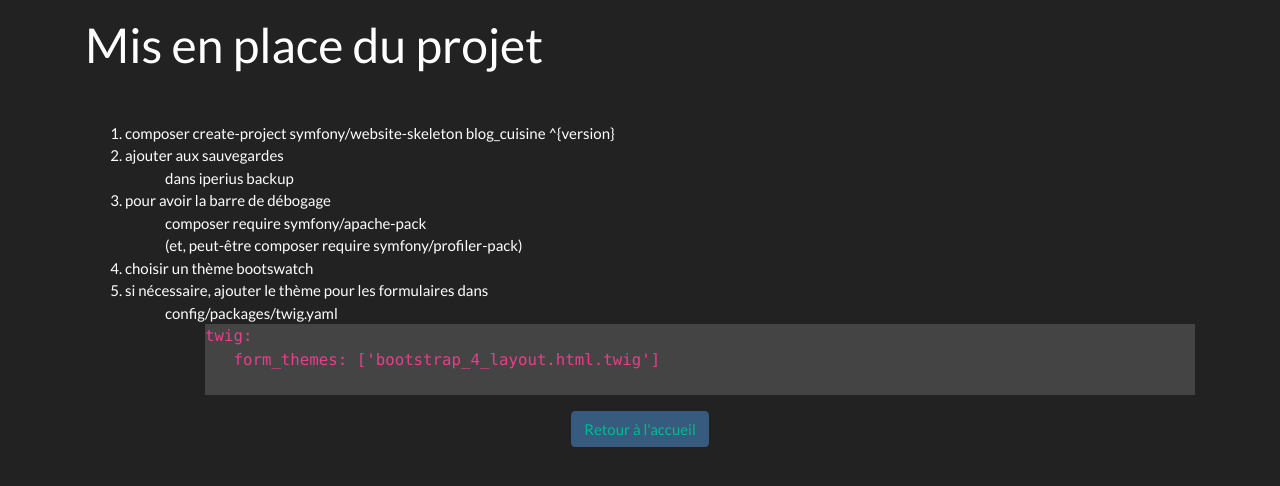
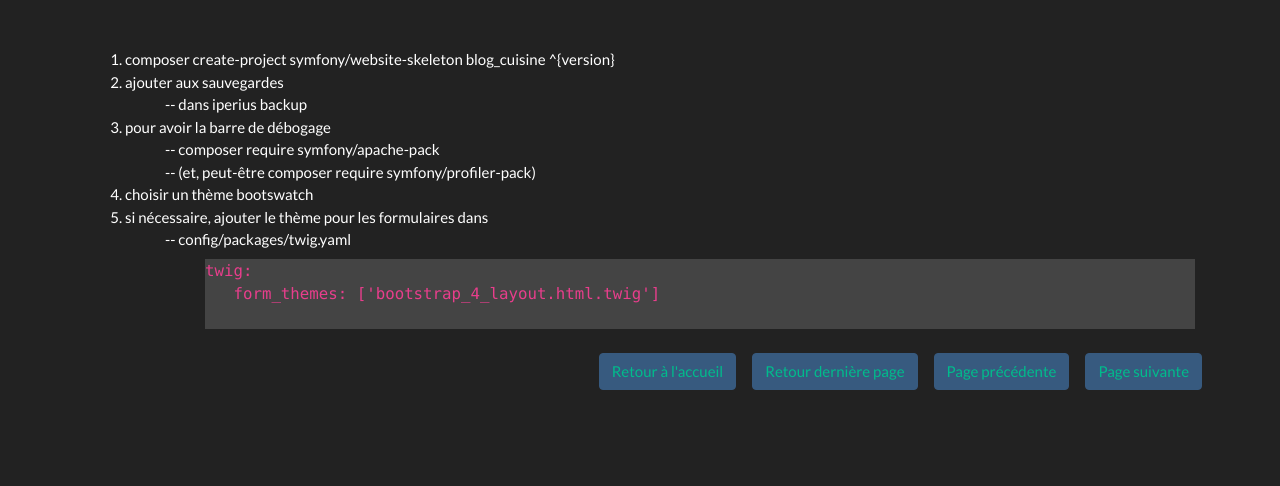
Before and after one commit to ca-pos/symfony, a PHP site: template templates/mise-en-place-du-projet.html.twig in a window 1280 px wide. Shown: the top 486 px of the page. Run offline with PHP 8.4, Linux system fonts and the light colour scheme; the template is opened without the code that fills it, so the values that code supplies are empty; some libraries are stand-ins or nearby versions.

Commit message:
Plusieurs refactorisations du code, ajout des pages autres-pages-simples et base-de-donnees.etc

```diff
--- a/composer.json
+++ b/composer.json
@@ -7,6 +7,7 @@
         }
     ],
     "require": {
-        "twig/twig": "^3.0"
+        "twig/twig": "^3.0",
+        "cocur/slugify": "^4.0"
     }
 }
--- a/css/app.css
+++ b/css/app.css
@@ -1,11 +1,20 @@
-ul li {
+@charset "UTF-8";
+ul {
   list-style: none;
 }
-ul li.home {
+ul.home {
   text-align: center;
+  font-size: 150%;
+}
+ul.niv2 > li:before {
+  content: "-- ";
+}
+ul.niv3 > li:before {
+  content: "°° ";
 }
 
 pre {
+  margin-top: 0.5rem;
   font-size: 120%;
   background-color: #444;
 }
--- a/scss/app.scss
+++ b/scss/app.scss
@@ -1,15 +1,19 @@
 
-//h1 {
-//    padding-top: 2rem;
-//    padding-bottom: 3rem;
-//}
-ul li {
+ul {
     list-style: none;
     &.home {
         text-align: center;
+        font-size: 150%;
+    }
+    &.niv2 > li:before {
+        content: '-- ';
+    }
+    &.niv3 > li:before {
+        content: '°° ';
     }
 }
 pre {
+    margin-top: .5rem;
     font-size: 120%;
     background-color: #444;
 }
--- a/templates/base.html.twig
+++ b/templates/base.html.twig
@@ -7,14 +7,38 @@
         <title>{% block title %}{% endblock %}</title>
     </head>
     <body>
+
+        <h1 class="mt-3 mb-5">{% block pagetitle %} {% endblock %}</h1>
+
+<!--
+            toto {{ pages_list[1] }}
+            {% set pn = page_number%}
+            tata {{pn}}
+-->
+
         {% block body %}
-    {% endblock %}
-    {% if  (page != 'home') %}
-    <div class="container text-center">
-        <button class="button btn btn-primary">
-            <a href="index.php?p=home">Retour à l'accueil</a>
+        {% endblock body %}
+        {% if  (page != 'accueil') %}
+            <div class="container text-right">
+                <div class="row">
+                    <button class="button btn btn-primary m-2 ml-auto">
+                        <a href="index.php?p=accueil">Retour à l'accueil</a>
                     </button>
+                    <button class="button btn btn-primary m-2">
+                        <a href="javascript:history.back()">Retour dernière page</a>
+                    </button>
+                    <button class="button btn btn-primary m-2">
+                        <a href="index.php?p=home">Page précédente</a>
+                    </button>
+                    <button class="button btn btn-primary m-2">
+                        <a href="index.php?p=home">Page suivante</a>
+                    </button>
+
+                </div>
             </div>
         {% endif %}
     </body>
 </html>
+
+
+<!--{{ pages_list[page_number-2] }}-->
--- /dev/null
+++ b/templates/macros.html.twig
@@ -0,0 +1,8 @@
+
+{% macro write_title( title ) %}
+
+        <div class="container">
+                <h1>{{ title }}</h1>
+        </div>
+
+{% endmacro %}
--- a/templates/mise-en-place-du-projet.html.twig
+++ b/templates/mise-en-place-du-projet.html.twig
@@ -1,25 +1,31 @@
 {% extends 'base.html.twig' %}
+{% import 'macros.html.twig' as macros %}
 
-{% block title%}Mise en place du projet{% endblock %}
 
+{% block title %}{{ pages_h1[page_number]}}{% endblock %}
+
+
+{% block pagetitle %}
+    {{ macros.write_title(pages_h1[page_number]) }}
+{% endblock %}
 
 {% block body %}
     <div class="container">
-       <h1 class="mt-3 mb-5">Mis en place du projet</h1>
+
         <ol>
             <li>composer create-project symfony/website-skeleton blog_cuisine ^{version}</li>
             <li>ajouter aux sauvegardes</li>
-            <ul>
+            <ul class="niv2">
                 <li>dans iperius backup</li>
             </ul>
             <li>pour avoir la barre de débogage</li>
-            <ul>
+            <ul class="niv2">
                 <li>composer require symfony/apache-pack</li>
                 <li>(et, peut-être composer require symfony/profiler-pack)</li>
             </ul>
             <li>choisir un thème bootswatch</li>
             <li>si nécessaire, ajouter le thème pour les formulaires dans</li>
-            <ul>
+            <ul class="niv2">
                 <li>config/packages/twig.yaml</li>
                 <ul>
                     <div>
```
Also changed, not shown: index.php (+33 -12 lines), templates/404.html.twig (added, +12 -0 lines), templates/accueil.html.twig (added, +19 -0 lines), templates/autres-pages-simples.html.twig (added, +36 -0 lines), templates/base-de-donnees-et-creation-de-fausses-donnees.html.twig (added, +79 -0 lines), templates/home.html.twig (deleted, +0 -19 lines), templates/premiere-page.html.twig (added, +34 -0 lines), 2 other files. Lines whose indentation alone changed are shown as unchanged.
